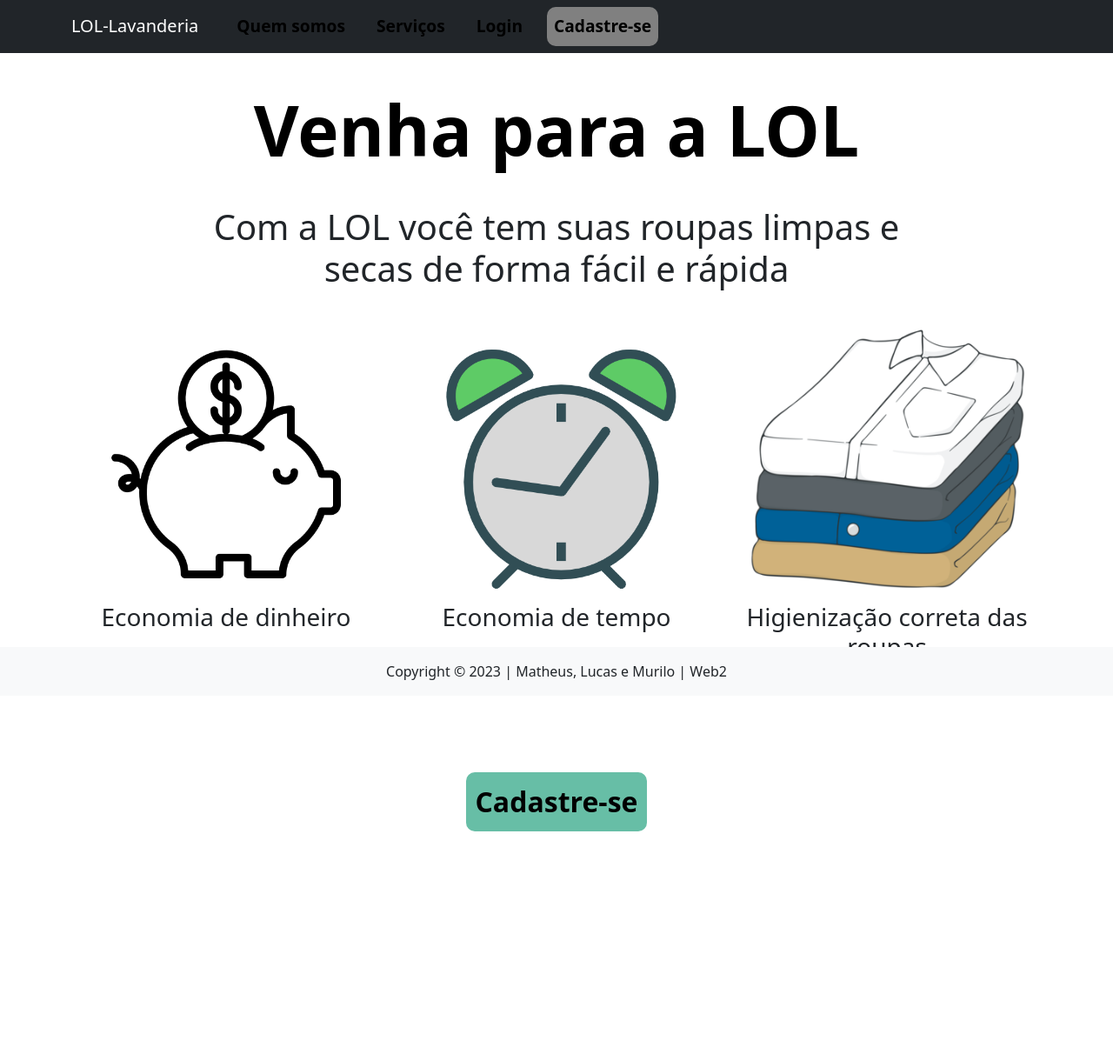
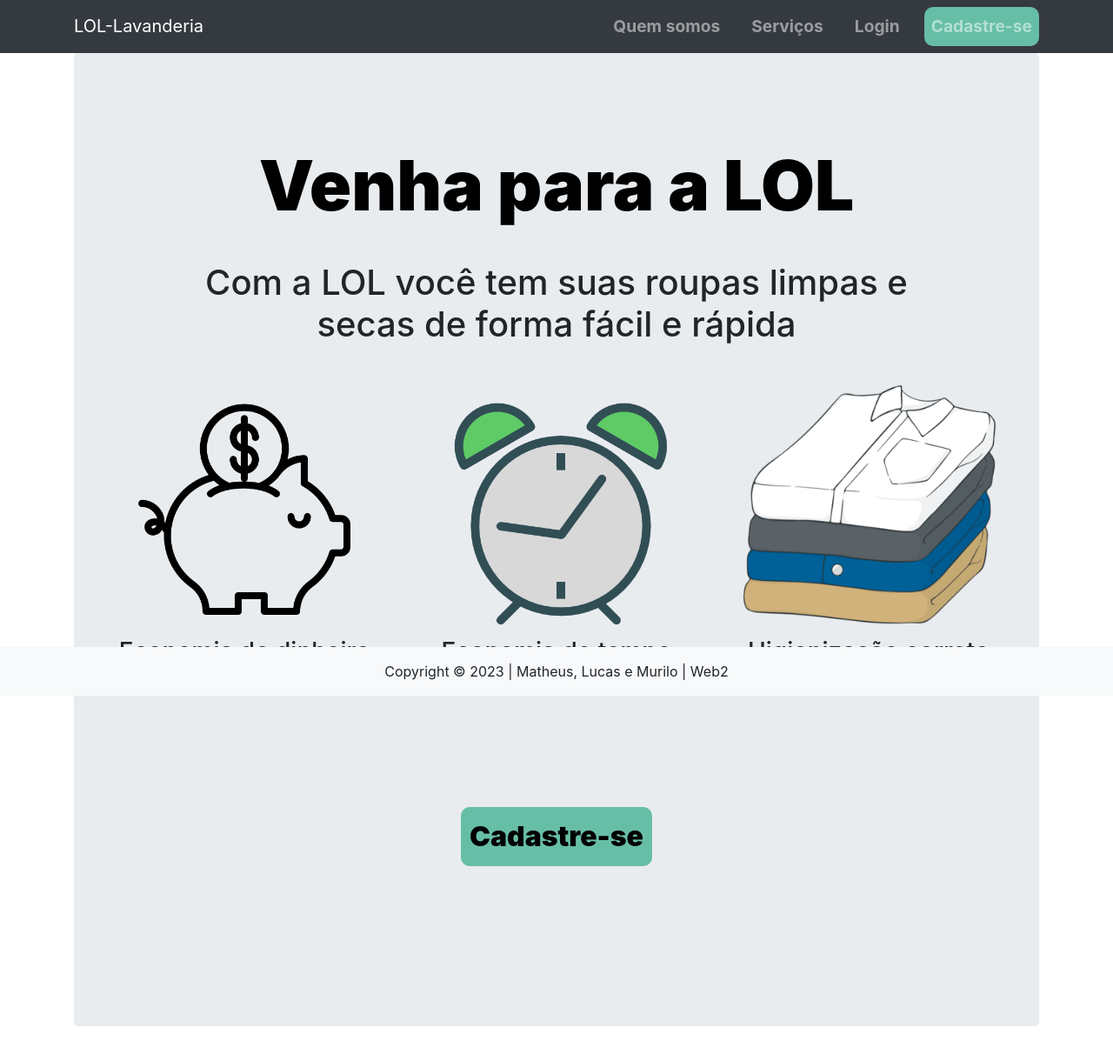
Before and after one commit to lucasbicalho91/lavanderia_LOL, an Angular app: page / in a window 1280 px wide. Shown: the whole page at 87% size. Before the commit the page ends 1076 px from the top, so only its background shows below. Built offline with nearby package versions, Linux system fonts and the light colour scheme.

Commit message:
ajustada nav bar

```diff
--- a/src/app/app.component.html
+++ b/src/app/app.component.html
@@ -3,6 +3,7 @@
 <head>
   <meta charset="UTF-8">
   <meta name="viewport" content="width=device-width, initial-scale=1.0">
+  <link rel="stylesheet" href="https://maxcdn.bootstrapcdn.com/bootstrap/4.0.0/css/bootstrap.min.css" integrity="sha384-Gn5384xqQ1aoWXA+058RXPxPg6fy4IWvTNh0E263XmFcJlSAwiGgFAW/dAiS6JXm" crossorigin="anonymous">
   <title>Página Inicial</title>
 </head>
 
@@ -51,7 +52,7 @@
         </section>
 
         <section class="botao-inicial">
-          <a href="cadastro.html">Cadastre-se</a>
+          <a href="#">Cadastre-se</a>
         </section>
       </section>
     </section>
--- a/src/styles.css
+++ b/src/styles.css
@@ -40,7 +40,7 @@
 }
 
 .botao-cadastro a {
-  background-color: gray;
+  background-color: #67bea6;
   border-radius: 10px;
   color: #000;
 }
```
